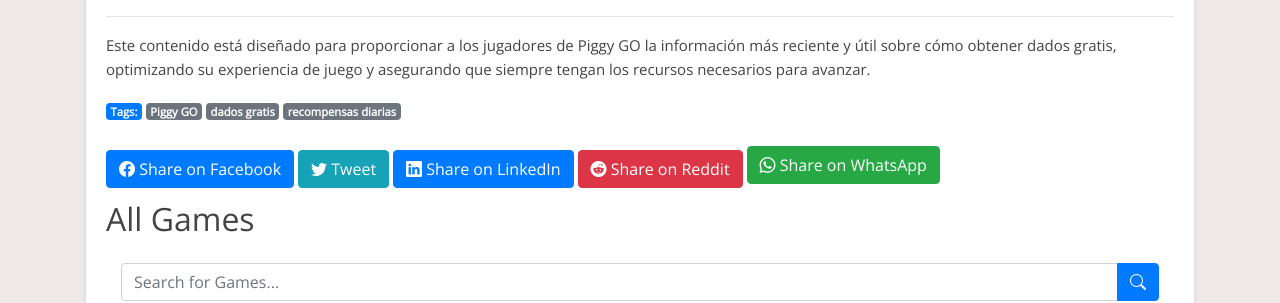
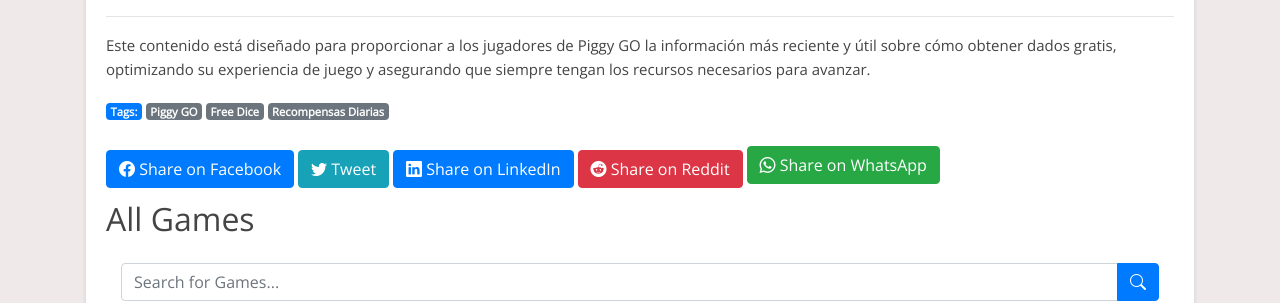
Before and after one commit to Prollad99/bs-net, a Jekyll site: the page built from es/_posts/2024-07-17-piggy-go.md, in a window 1280 px wide and 900 px high, scrolled down 7881 px. Shown: the part 156-459 px from the top of the window. Built offline with Jekyll 4.4.1, drawn with Linux system fonts in a browser that asks for light colours; nearby versions of some CDN libraries; comment, search, counter and statistics services are not loaded.

Commit message:
Update 2024-07-17-piggy-go.md

```diff
--- a/es/_posts/2024-07-17-piggy-go.md
+++ b/es/_posts/2024-07-17-piggy-go.md
@@ -2,7 +2,7 @@
 layout: post
 title: "Piggy GO Free Dice: ¡Obtén tus dados gratis diarios!"
 date: 2024-07-17
-tags: [Piggy GO, dados gratis, recompensas diarias]
+tags: [Piggy GO, Free Dice, Recompensas Diarias]
 author: BonusCollector.net
 description: "Descubre cómo conseguir dados gratis diariamente en Piggy GO y mejora tu experiencia de juego con nuestras actualizaciones diarias."
 lang: es
```
